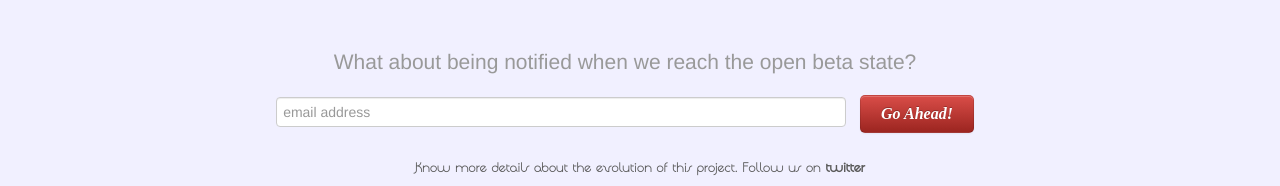
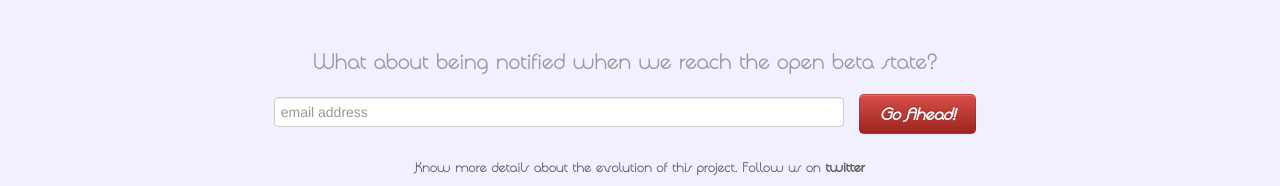
Before and after one commit to datflow/datflow.github.com, a plain HTML site: page index.html in a window 1280 px wide. Shown: the part 423-609 px from the top of the page. Drawn offline with nearby package versions, Linux system fonts and the light colour scheme; files that its build step writes are made by us from their sources; files whose address does not match are found by name.

Commit message:
Changed font in subscription box

```diff
--- a/css/style.css
+++ b/css/style.css
@@ -127,7 +127,8 @@ quadranta_bold{
   padding: 9px 20px;
   font-size: 16px;
   line-height: normal;
-  font-weight:700;font-family: 'Droid Serif', serif; font-style:italic;
+  font-weight:700;
+  font-family: 'quadrantaregular', helvetica, serif; font-style:italic;
   margin-left:10px;
   -webkit-border-radius: 5px;
   -moz-border-radius: 5px;
@@ -152,7 +153,8 @@ textarea:focus {
   margin: 0 auto 10px;
   /*background:#c3c3e5; */
   /*clear:left; */
-  font:14px Helvetica,Arial,sans-serif;
+  font-family: 'quadrantaregular', helvetica, serif;
+  font:14px;
 /*  outline: 0;
   outline: thin dotted \9;
   -webkit-box-shadow: inset 0 1px 1px rgba(0, 0, 0, 0.075), 0 0 8px rgba(82, 82, 82, 0.6);
```
